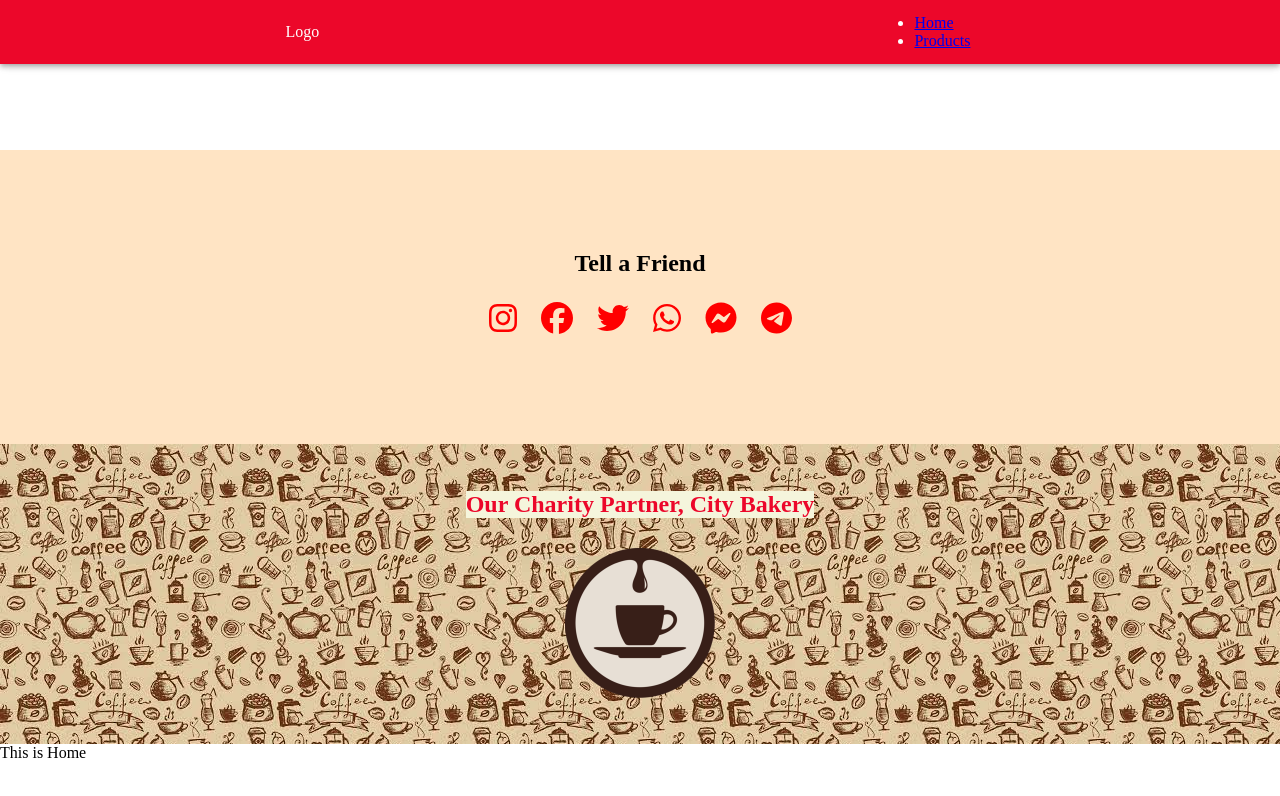
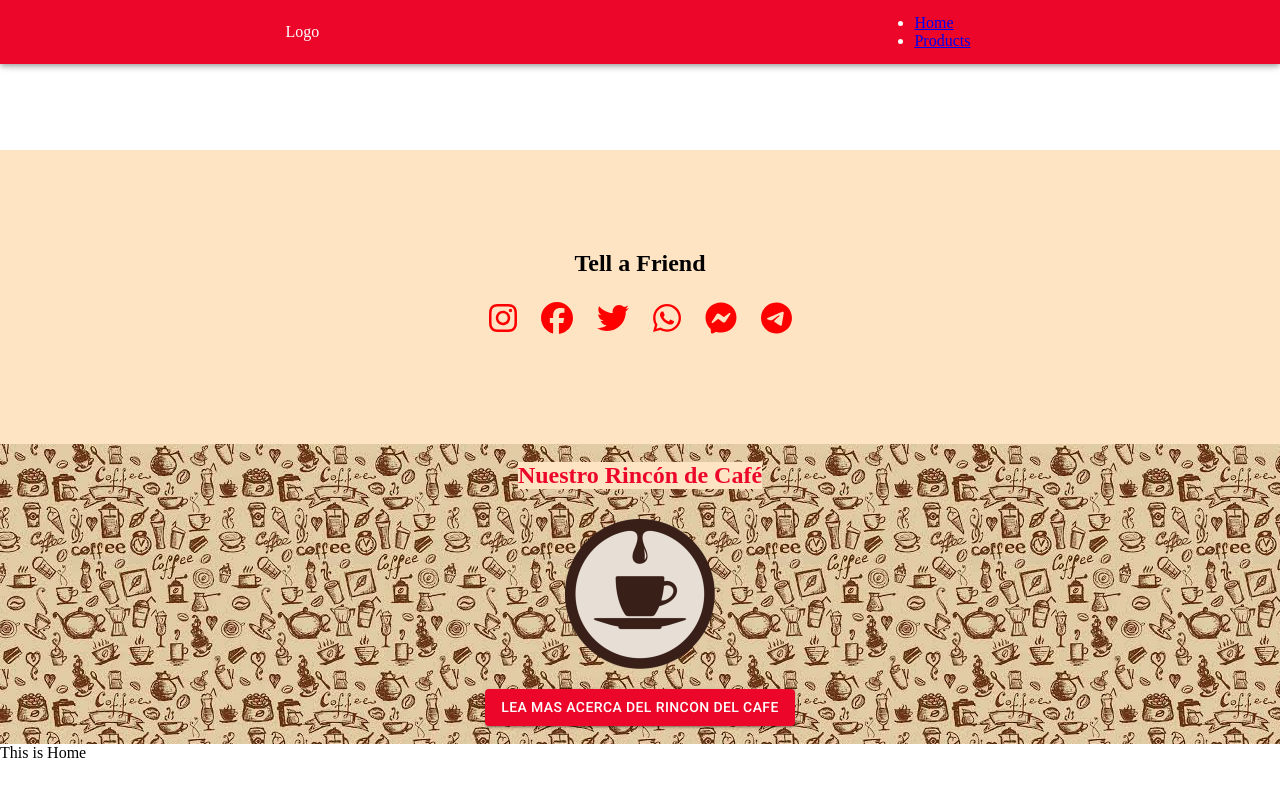
Before and after one commit to eugenia1984/e-commerce, a React (Create React App) app in the folder rincon-del-cafe/: page / in a window 1280 px wide. Shown: the top 796 px of the page. Built offline with nearby package versions, Linux system fonts and the light colour scheme.

Commit message:
boton partner

```diff
--- a/rincon-del-cafe/src/components/BtnPrimary.jsx
+++ b/rincon-del-cafe/src/components/BtnPrimary.jsx
@@ -1,7 +1,13 @@
+import { Button } from "@mui/material";
 import React from "react";
 
-const BtnPrimary = () => {
-  return <div>BtnPrimary</div>;
+
+
+const BtnPrimary = (props) => {
+
+  return (
+    <Button onClick={props.function} color="primary" variant="contained">{props.name}</Button>
+  )
 };
 
 export { BtnPrimary };
--- a/rincon-del-cafe/src/components/Partner.jsx
+++ b/rincon-del-cafe/src/components/Partner.jsx
@@ -1,5 +1,6 @@
 import React from 'react'
 import cafe from '../imagenes/cafe.png'
+import { BtnPrimary } from './BtnPrimary'
 
 
 
@@ -7,8 +8,10 @@ const Partner = () => {
   return (
     <>
       <div className='contenedor-partner'>
-        <h2 className='titulo-partner'>Our  Charity Partner, City Bakery</h2>
+        <h2 className='titulo-partner'>Nuestro Rincón de Café</h2>
         <img className='imagen-partner' src={cafe} alt="cafe" />
+        <BtnPrimary name="Lea Mas Acerca del Rincon Del Cafe"/>
+
       </div>
     </>
   )
--- a/rincon-del-cafe/src/index.css
+++ b/rincon-del-cafe/src/index.css
@@ -37,10 +37,11 @@
 
 .imagen-partner {
   width: 150px;
+  margin-bottom: 20px;
 }
 
 .titulo-partner {
-  background-color: beige;
+  background-color: bisque;
   color: #ec072a;
   margin-bottom: 30px;
 }
```
